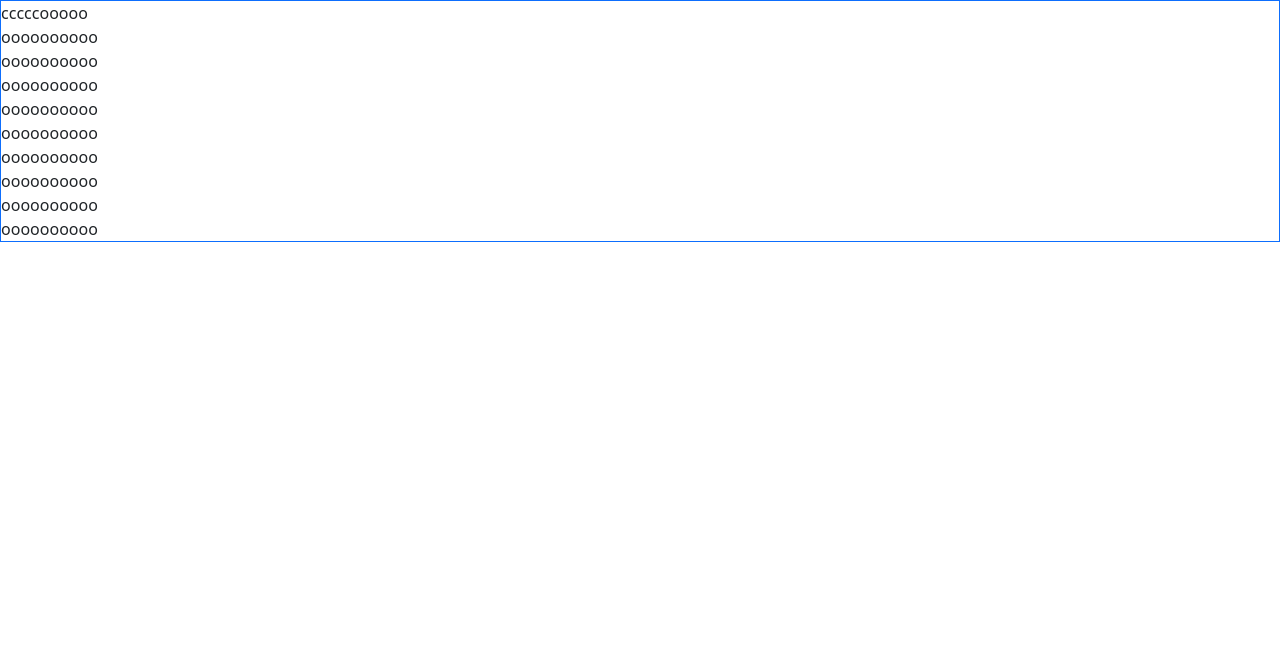
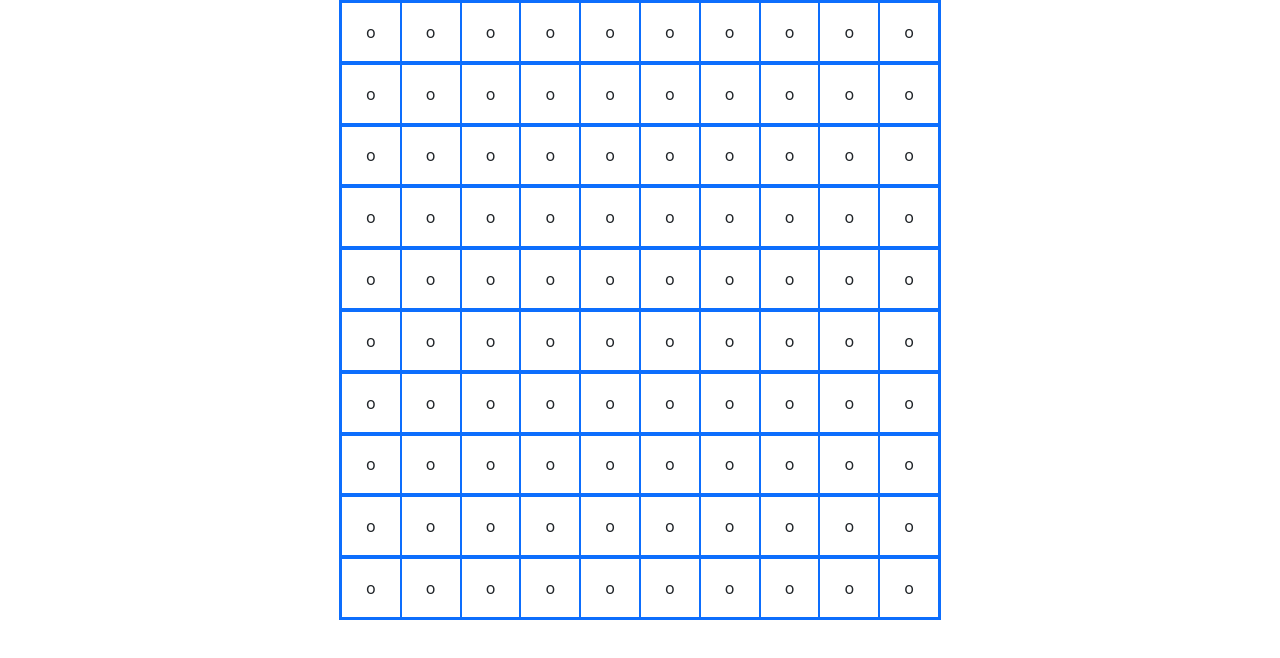
Before and after one commit to Eetub1/battleship-react, a React (Vite) app: page / in a window 1280 px wide. Shown: the top 658 px of the page. Built offline with nearby package versions, Linux system fonts and the light colour scheme.

Commit message:
made board look nicer with react-bootstrap

```diff
--- a/src/App.jsx
+++ b/src/App.jsx
@@ -7,6 +7,11 @@ import Drawboard from './components/Drawboard'
 function App() {
   const boardObject = new Gameboard(10)
   const [boardArray, setBoardArray] = useState(boardObject.getBoard())
+  const [gamePhase, setGamePhase] = useState('')
+  //tyhjä merkkijono, niin ollaan nimien antamisvaiheessa
+  //laivan paikanvalinta vaihe
+  //peli käynnissä vaihe
+  //peli loppunut vaihe
 
   const ships = [
     new Ship('carrier'),
@@ -16,12 +21,12 @@ function App() {
     new Ship('destroyer'),
   ]
 
-                                        //row col ishorizontal ship
-  const wasSuccess = boardObject.placeShip(0, 0, true, ships[0])
-  console.log(wasSuccess)
+  //row col ishorizontal ship
+  //const wasSuccess = boardObject.placeShip(0, 0, true, ships[0])
+  //console.log(wasSuccess)
 
   return (
-    <div>
+    <div className='d-flex justify-content-center'>
       <Drawboard board={boardArray}/>
     </div>
   )
--- a/src/components/Drawboard.jsx
+++ b/src/components/Drawboard.jsx
@@ -1,10 +1,16 @@
 const DrawBoard = ({ board }) => {
     return (
-        <div className='border border-primary'>
-            {board.map(row => {
-                return <div className='d-flex flex-row'>
-                    {row.map(cell => {
-                        return <div>{cell}</div>
+        <div className=' d-flex flex-column align-items-center border border-primary'>
+            {board.map((row, rowIndex) => {
+                return <div
+                    key={rowIndex}
+                    style={{width: '80vw', maxWidth: '600px'}}
+                    className='d-flex flex-row border border-primary'>
+                    {row.map((cell, cellIndex) => {
+                        return <div
+                            key={cellIndex}
+                            style={{flex: 1, aspectRatio: '1'}}
+                            className='cell border border-primary d-flex align-items-center justify-content-center'>{cell}</div>
                     })}
                 </div>
             })}
--- a/src/index.css
+++ b/src/index.css
@@ -0,0 +1,4 @@
+.cell:hover {
+    background-color: rgb(211, 211, 211);
+    cursor: pointer
+}
```
